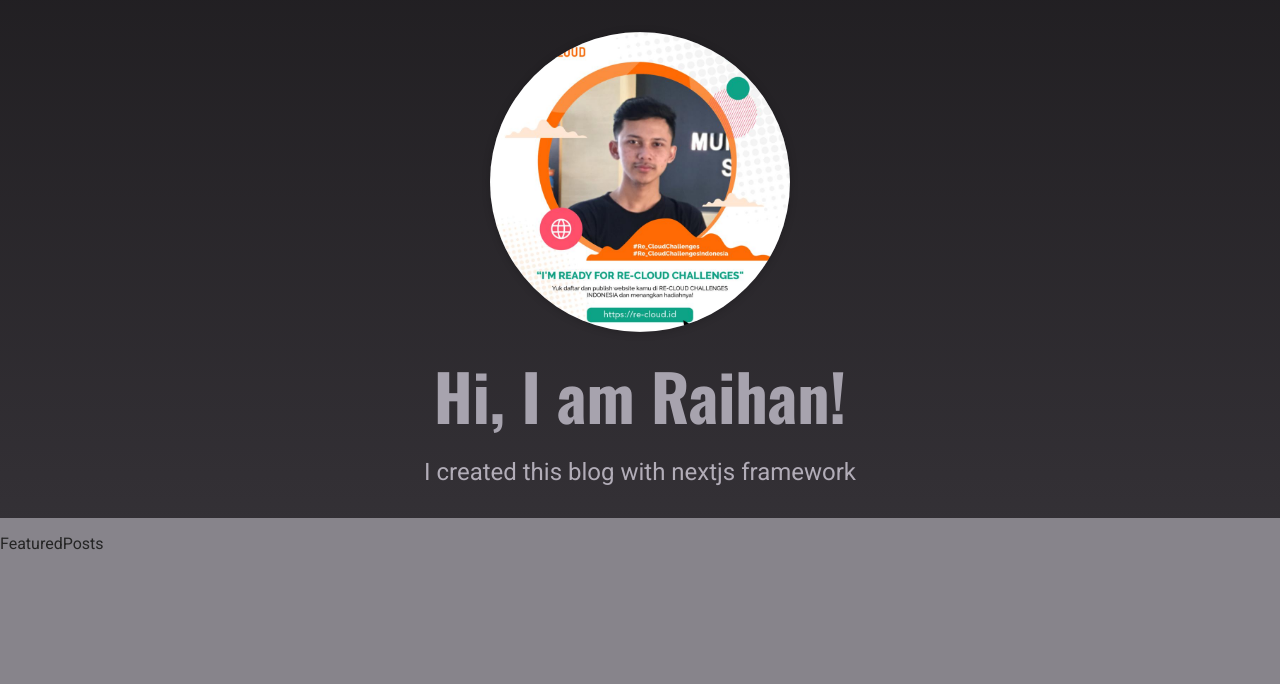
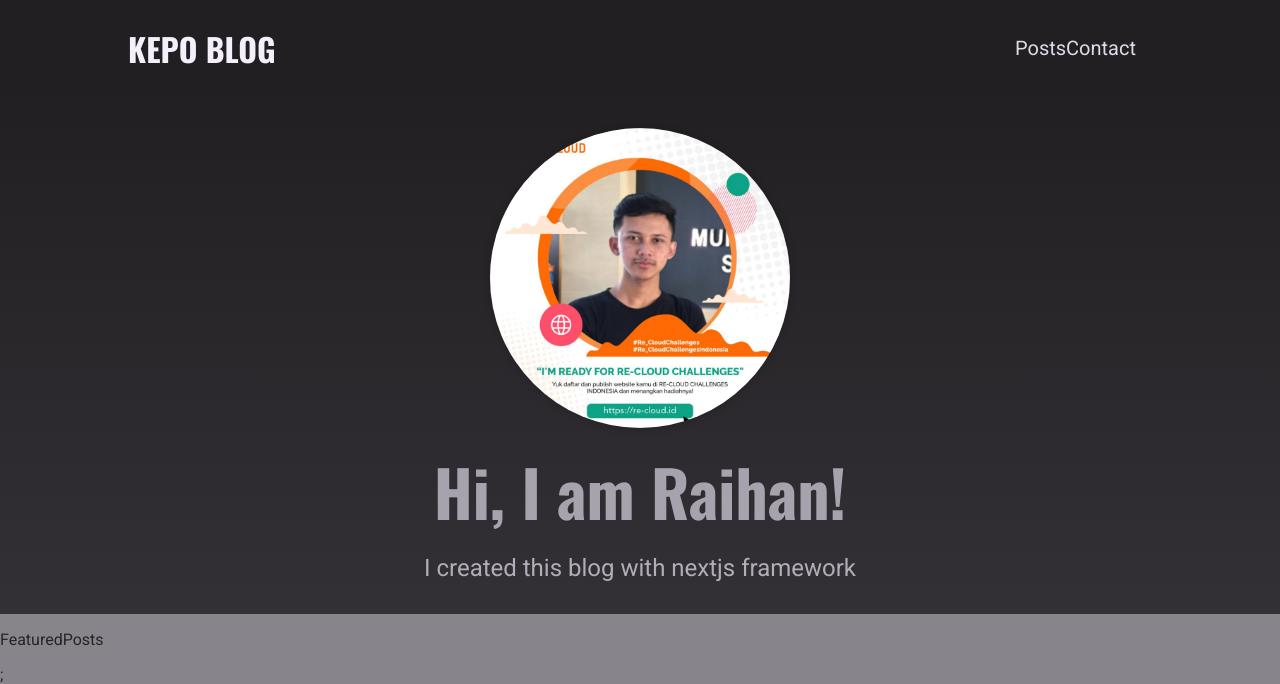
Before and after one commit to saturdayclass/nextjs-blog, a Next.js app: page / in a window 1280 px wide. Shown: the top 684 px of the page. Built offline with nearby package versions, Linux system fonts and the light colour scheme.

Commit message:
update: added logo and main navigation section

```diff
--- /dev/null
+++ b/components/layout/layout.js
@@ -0,0 +1,11 @@
+import MainNavigation from './../layout/main-navigation';
+function Layout(props) {
+  return (
+    <>
+      <MainNavigation />
+      <main>{props.children}</main>
+    </>
+  );
+}
+
+export default Layout;
--- /dev/null
+++ b/components/layout/logo.js
@@ -0,0 +1,6 @@
+import classes from './logo.module.css';
+function Logo() {
+  return <div className={classes.logo}>Kepo Blog</div>;
+}
+
+export default Logo;
--- /dev/null
+++ b/components/layout/logo.module.css
@@ -0,0 +1,13 @@
+.logo {
+  text-transform: uppercase;
+  font-size: var(--size-5);
+  font-weight: bold;
+  font-family: 'Oswald', sans-serif;
+  color: var(--color-grey-50);
+}
+
+@media (min-width: 768px) {
+  .logo {
+    font-size: var(--size-8);
+  }
+}
--- /dev/null
+++ b/components/layout/main-navigation.js
@@ -0,0 +1,25 @@
+import Link from 'next/link';
+import Logo from './logo';
+import classes from './main-navigation.module.css';
+
+function MainNavigation() {
+  return (
+    <header className={classes.header}>
+      <Link href="/">
+        <a>
+          <Logo />
+        </a>
+      </Link>
+      <nav>
+        <ul>
+          <li>
+            <Link href="/posts">Posts</Link>
+            <Link href="/contact">Contact</Link>
+          </li>
+        </ul>
+      </nav>
+    </header>
+  );
+}
+
+export default MainNavigation;
--- /dev/null
+++ b/components/layout/main-navigation.module.css
@@ -0,0 +1,42 @@
+.header {
+  width: 100%;
+  height: 6rem;
+  background-color: var(--color-grey-900);
+  display: flex;
+  justify-content: space-between;
+  align-items: center;
+  padding: 0 10%;
+}
+
+.header ul {
+  list-style: none;
+  display: flex;
+  align-items: baseline;
+  margin: 0;
+  padding: 0;
+}
+
+.header li {
+  margin: 0 var(--size-4);
+}
+
+.header a {
+  color: var(--color-grey-100);
+  font-size: var(--size-4);
+}
+
+.header a:hover,
+.header a:active,
+.header a.active {
+  color: var(--color-grey-200);
+}
+
+@media (min-width: 768px) {
+  .header ul {
+    gap: 0.5rem;
+  }
+
+  .header a {
+    font-size: var(--size-5);
+  }
+}
--- a/pages/_app.js
+++ b/pages/_app.js
@@ -1,7 +1,11 @@
-import '../styles/globals.css'
-
+import '../styles/globals.css';
+import Layout from './../components/layout/layout';
 function MyApp({ Component, pageProps }) {
-  return <Component {...pageProps} />
+  return (
+    <Layout>
+      <Component {...pageProps} />;
+    </Layout>
+  );
 }
 
-export default MyApp
+export default MyApp;
```
